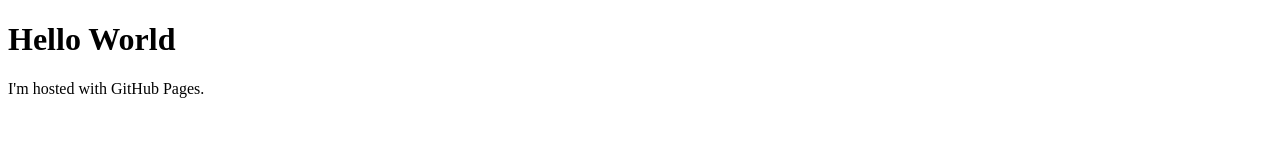
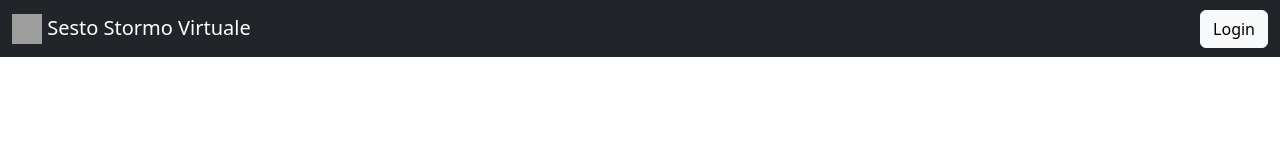
Before and after one commit to DarthFener/darthfener.github.io, a plain HTML site: page index.html in a window 1280 px wide. Drawn offline with nearby package versions, Linux system fonts and the light colour scheme; grey boxes are pictures that could not be loaded.

Commit message:
Update index.html

```diff
--- a/index.html
+++ b/index.html
@@ -1,7 +1,24 @@
-<!DOCTYPE html>
-<html>
-<body>
-<h1>Hello World</h1>
-<p>I'm hosted with GitHub Pages.</p>
-</body>
+<!doctype html>
+<html lang="en">
+  <head>
+    <meta charset="utf-8">
+    <meta name="viewport" content="width=device-width, initial-scale=1">
+    <title> Sesto Stormo Virtuale</title>
+    <link href="https://cdn.jsdelivr.net/npm/bootstrap@5.3.0-alpha1/dist/css/bootstrap.min.css" rel="stylesheet" integrity="sha384-GLhlTQ8iRABdZLl6O3oVMWSktQOp6b7In1Zl3/Jr59b6EGGoI1aFkw7cmDA6j6gD" crossorigin="anonymous">
+  </head>
+  <body>
+    <nav class="navbar navbar-expand-lg navbar-dark bg-dark">
+        <div class="container-fluid">
+          <a class="navbar-brand" href="/">
+            <img src="https://upload.wikimedia.org/wikipedia/commons/thumb/5/5b/Ensign_of_the_6%C2%BA_Stormo_of_the_Regia_Aeronautica.svg/1024px-Ensign_of_the_6%C2%BA_Stormo_of_the_Regia_Aeronautica.svg.png" alt="Logo" width="30" height="30" class="d-inline-block align-text-top">
+             Sesto Stormo Virtuale
+          </a>
+          <a class="btn btn-light" href="/login" role="button">Login</a>
+
+        </div>
+      </nav>
+
+
+    <script src="https://cdn.jsdelivr.net/npm/bootstrap@5.3.0-alpha1/dist/js/bootstrap.bundle.min.js" integrity="sha384-w76AqPfDkMBDXo30jS1Sgez6pr3x5MlQ1ZAGC+nuZB+EYdgRZgiwxhTBTkF7CXvN" crossorigin="anonymous"></script>
+  </body>
 </html>
```
